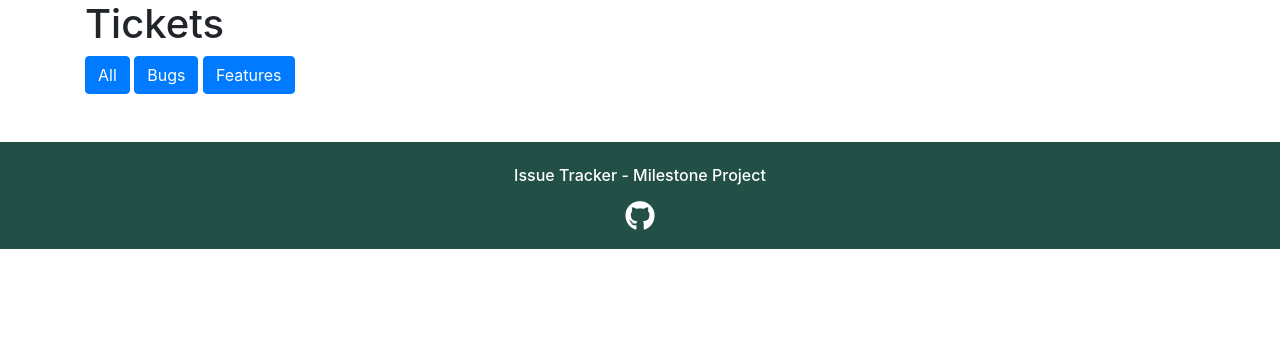
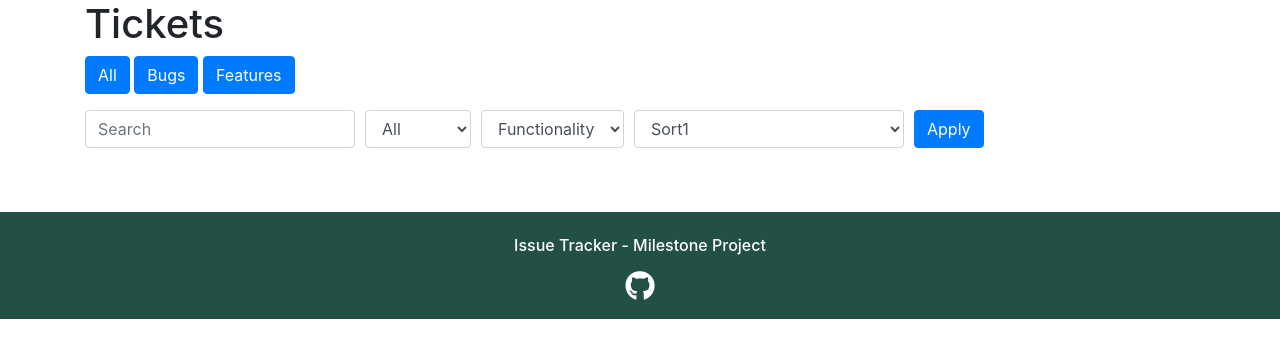
Before and after one commit to irinanita/issue-tracker, a Django app: page /tickets/1/ in a window 1280 px wide. Shown: the part 56-414 px from the top of the page. Run offline with Django 3.2, Linux system fonts and the light colour scheme; the visitor is signed in with stand-in values (Sample User, id 1); data that the repository does not hold is empty; some libraries are stand-ins or nearby versions.

Commit message:
Added search form layout to Ticketslist

```diff
--- a/tickets/templates/ticketslist.html
+++ b/tickets/templates/ticketslist.html
@@ -1,6 +1,7 @@
 {% extends 'base.html' %} {% block content %}
 <h1>Tickets</h1>
 
+<!------------------------------------------------TABS ALL - BUGS - FEATURES -->
 <div class="row">
     <div class="col-12">
         <a href="{% url 'ticketslist' ticket_type=1 %}" class="btn btn-primary">All</a>
@@ -9,8 +10,41 @@
     </div>
 </div>
 
+<!------------------------------------------------------------TICKET SECTION -->
+<!--------------------------SEARCH & FILTER -->
+<form method="GET" action="#" class="mt-3">
+    <div class ="form-row">
+      <div class="form-group col-12 col-md col-lg-3">
+        <input type="text" class="form-control" id="keywords" name="keywords" placeholder="Search">
+      </div>
+      <div class="form-group col-6 col-md-auto">
+        <select class="form-control" id="status" name="status">
+          <option selected>All</option>
+          <option>Opened</option>
+          <option>Closed</option>
+        </select>
+      </div>
+      <div class="form-group col-6 col-md-auto">
+        <select class="form-control" id="label" name="label">
+          <option>Functionality</option>
+          <option>Design</option>
+        </select>
+      </div>
+      <div class="form-group col-6 col-md-6 col-lg-3">
+        <select class="form-control" id="sort" name="sort">
+          <option>Sort1</option>
+          <option>Sort2</option>
+        </select>
+      </div>
+      <div class="form-group col-6 col-md-3">
+          <button type="submit" class="btn btn-primary " name="search">Apply</button>
+      </div>
+    </div>
+</form>
+
+<!-----------------------------TICKETS LIST -->
 {% for ticket in tickets %}
-<div class="card mb-2 mb-md-4">
+<div class="card mt-3 mb-2 mb-md-4">
     <div class="card-body">
         <div class="row">
             <div class="col-sm-12 col-md-auto">
```
